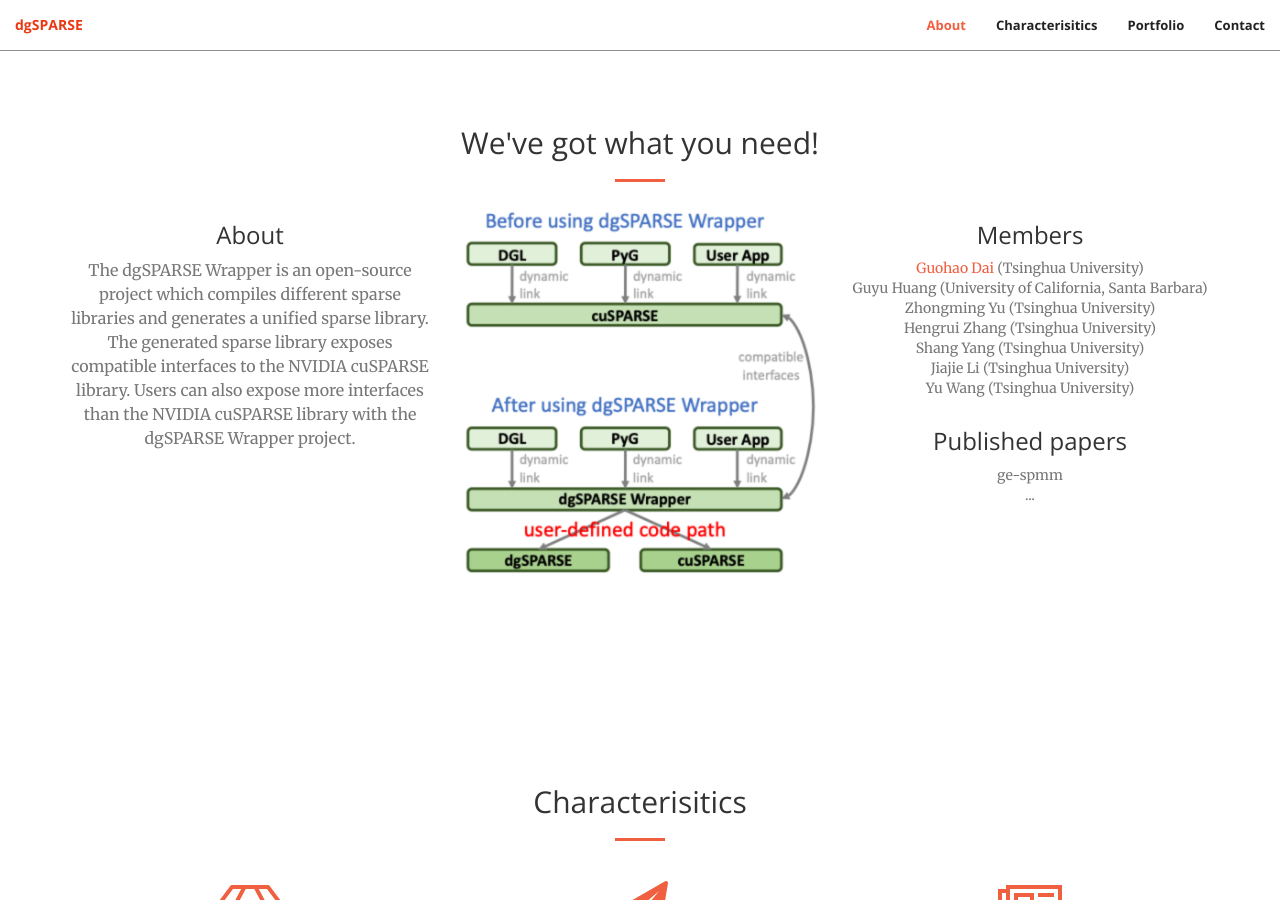
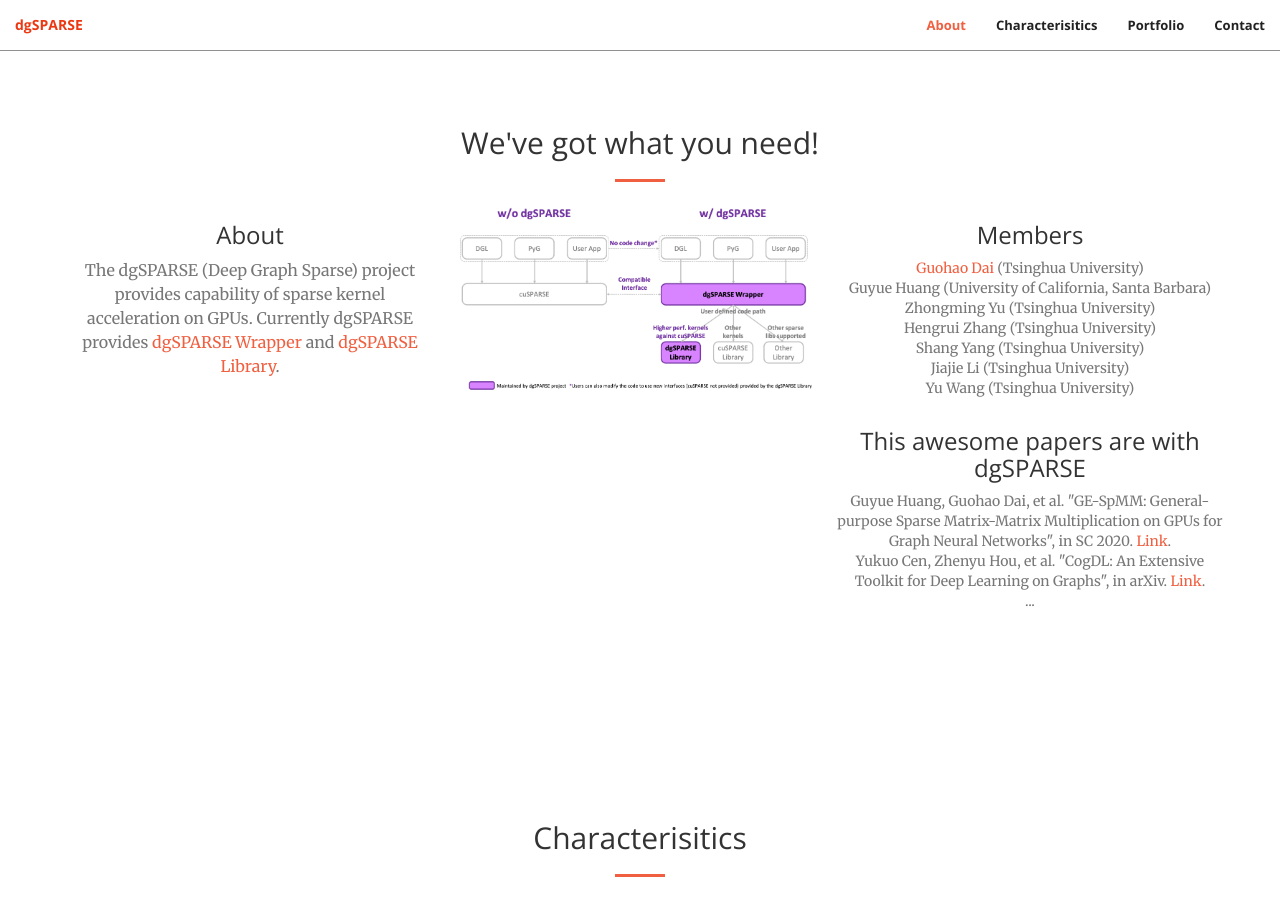
Before and after one commit to dgSPARSE/dgSPARSE.github.io, a Jekyll site: the page built from index.html, in a window 1280 px wide and 900 px high, scrolled down 874 px. Built offline with Jekyll 4.4.1, drawn with Linux system fonts in a browser that asks for light colours.

Commit message:
modify about

```diff
--- a/_includes/call-to-action.html
+++ b/_includes/call-to-action.html
@@ -8,22 +8,17 @@
             </div>
             <div class="col-lg-4 col-md-6 text-center">
                 <h3>About</h3>
-                <p class="text-muted text-align">The dgSPARSE Wrapper is an open-source project which compiles
-                    different
-                    sparse
-                    libraries and generates a unified sparse library. The generated sparse library exposes
-                    compatible interfaces to the NVIDIA cuSPARSE library. Users can also expose more interfaces than
-                    the NVIDIA cuSPARSE library with the dgSPARSE Wrapper project.</p>
+                <p class="text-muted text-align">The dgSPARSE (Deep Graph Sparse) project provides capability of sparse kernel acceleration on GPUs. Currently dgSPARSE provides <a href="https://github.com/dgSPARSE/dgSPARSE-Wrapper">dgSPARSE Wrapper</a> and <a href="https://github.com/dgSPARSE/dgSPARSE-Library">dgSPARSE Library</a>.</p>
             </div>
             <div class="col-lg-4 col-md-6 text-center">
-                <img src="img/dgsparse.jpg" class="img-responsive" alt="">
+                <img src="img/dgsparse.png" class="img-responsive" alt="">
             </div>
             <div class="col-lg-4 col-md-6 text-center">
                 <div class="row">
                     <h3>Members</h3>
                     <ul class="list-unstyled text-muted">
                         <li><a href="https://nicsefc.ee.tsinghua.edu.cn/people/guohao-dai/">Guohao Dai</a> (Tsinghua University)</li>
-                        <li>Guyu Huang (University of California, Santa Barbara)</li>
+                        <li>Guyue Huang (University of California, Santa Barbara)</li>
                         <li>Zhongming Yu (Tsinghua University)</li>
                         <li>Hengrui Zhang (Tsinghua University)</li>
                         <li>Shang Yang (Tsinghua University)</li>
@@ -32,9 +27,10 @@
                     </ul>
                 </div>
                 <div class="row">
-                    <h3>Published papers</h3>
+                    <h3>This awesome papers are with dgSPARSE</h3>
                     <ul class="list-unstyled text-muted">
-                        <li>ge-spmm</li>
+                        <li> Guyue Huang, Guohao Dai, et al. "GE-SpMM: General-purpose Sparse Matrix-Matrix Multiplication on GPUs for Graph Neural Networks", in SC 2020. <a href="https://nicsefc.ee.tsinghua.edu.cn/media/publications/2020/SC20_320.pdf">Link</a>.</li>
+                        <li> Yukuo Cen, Zhenyu Hou, et al. "CogDL: An Extensive Toolkit for Deep Learning on Graphs", in arXiv. <a href="https://arxiv.org/abs/2103.00959">Link</a>.</li>
                         <li>...</li>
                     </ul>
                 </div>
```
Also changed, not shown: img/dgsparse.jpg (deleted), img/dgsparse.png (added).
